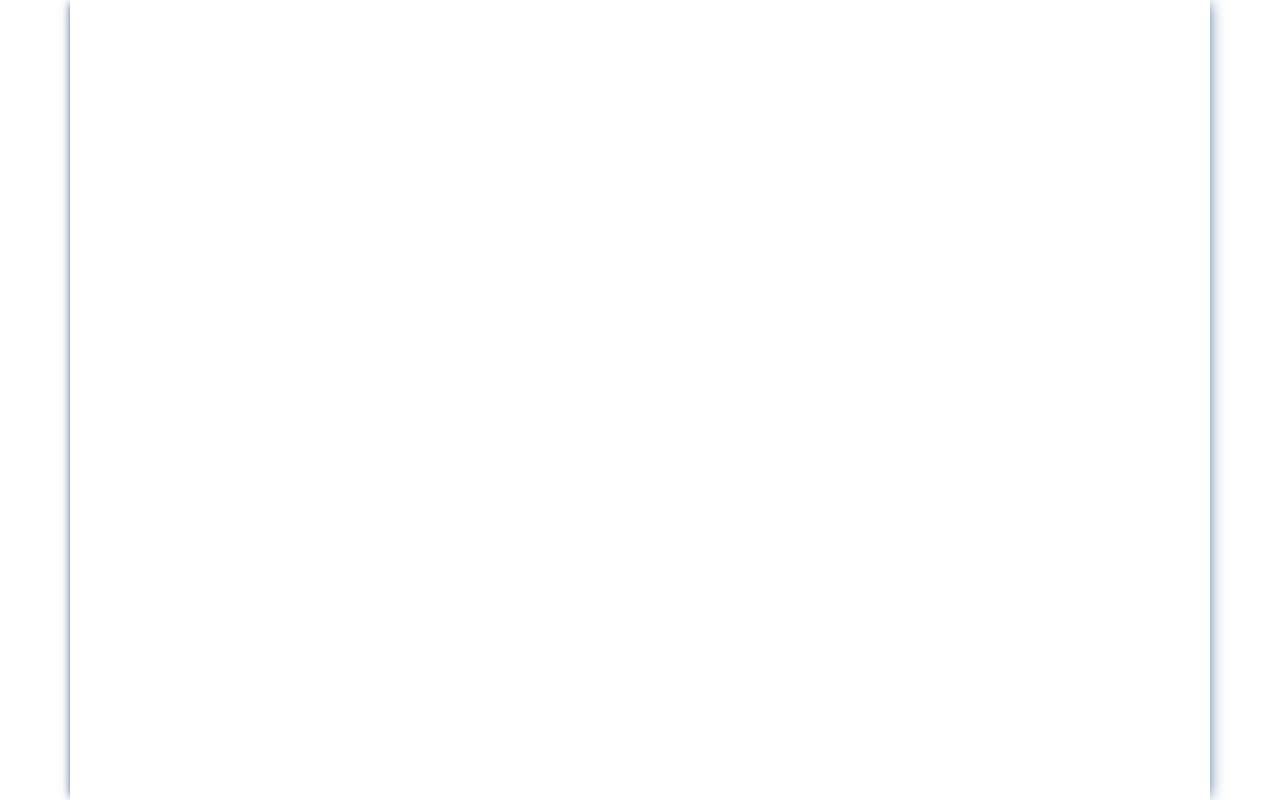
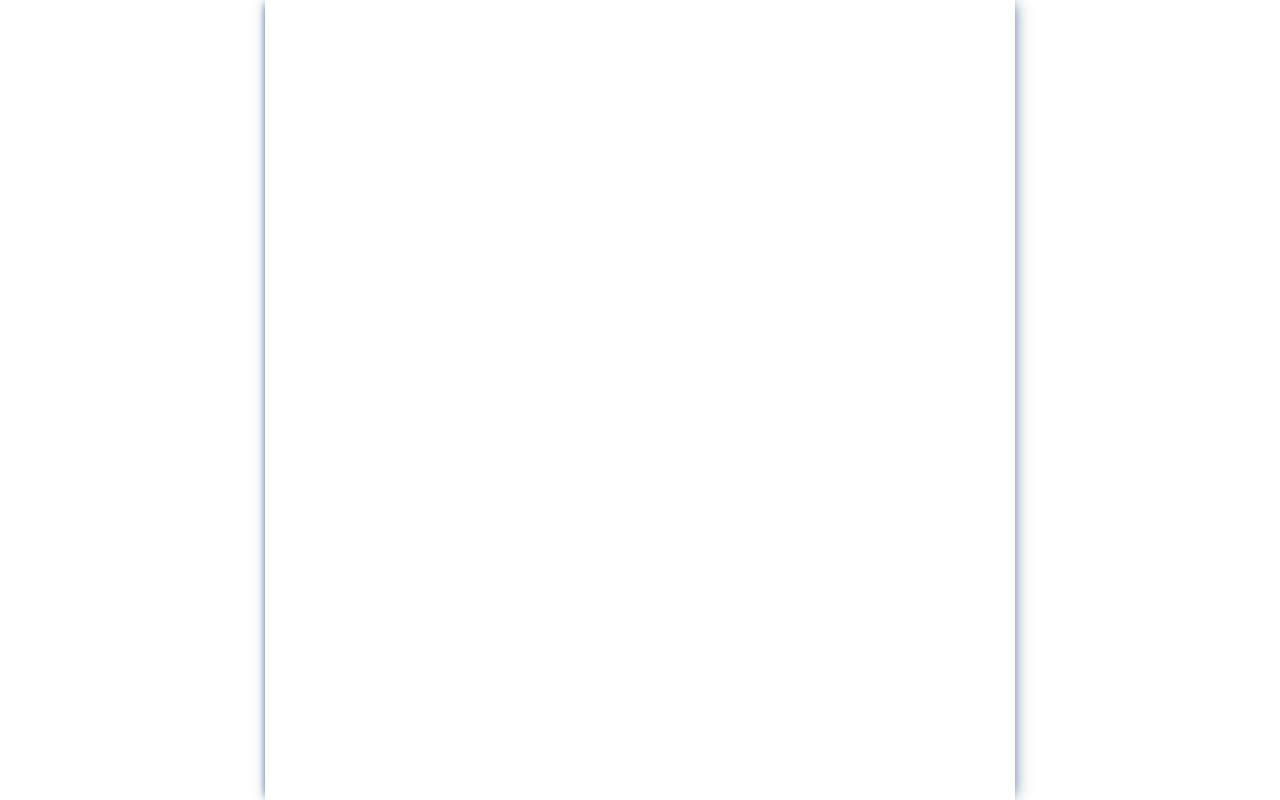
Before and after one commit to moreyog/html-project, a plain HTML site: page formBackground.html in a window 1280 px wide. Drawn offline with nearby package versions, Linux system fonts and the light colour scheme.

Commit message:
margin added on left and right

```diff
--- a/formBackground.html
+++ b/formBackground.html
@@ -39,7 +39,7 @@
 </head>
 <body>
     <div class="container h-100">
-        <div class="row h-100 div-form">
+        <div class="row h-100 div-form" style="margin: 0px 180px 0px 180px;">
 
         </div>
     </div>
```
